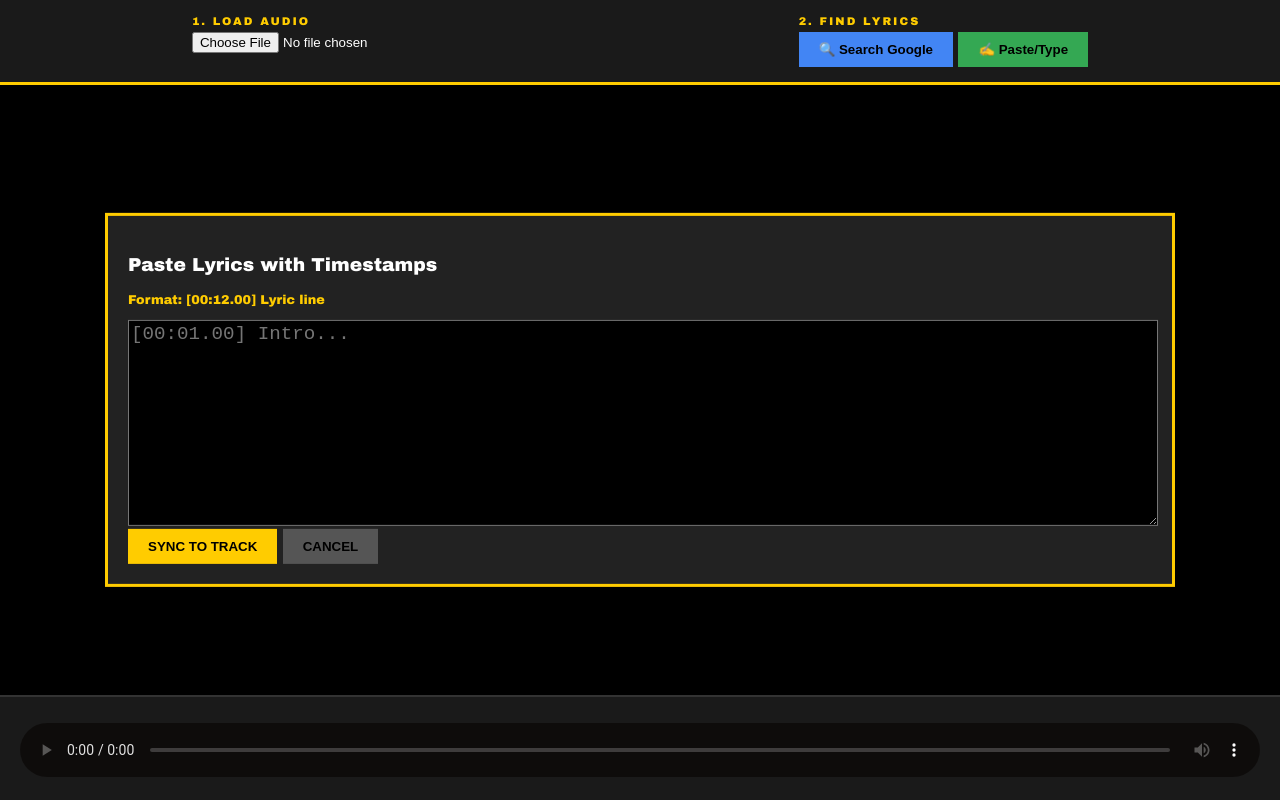
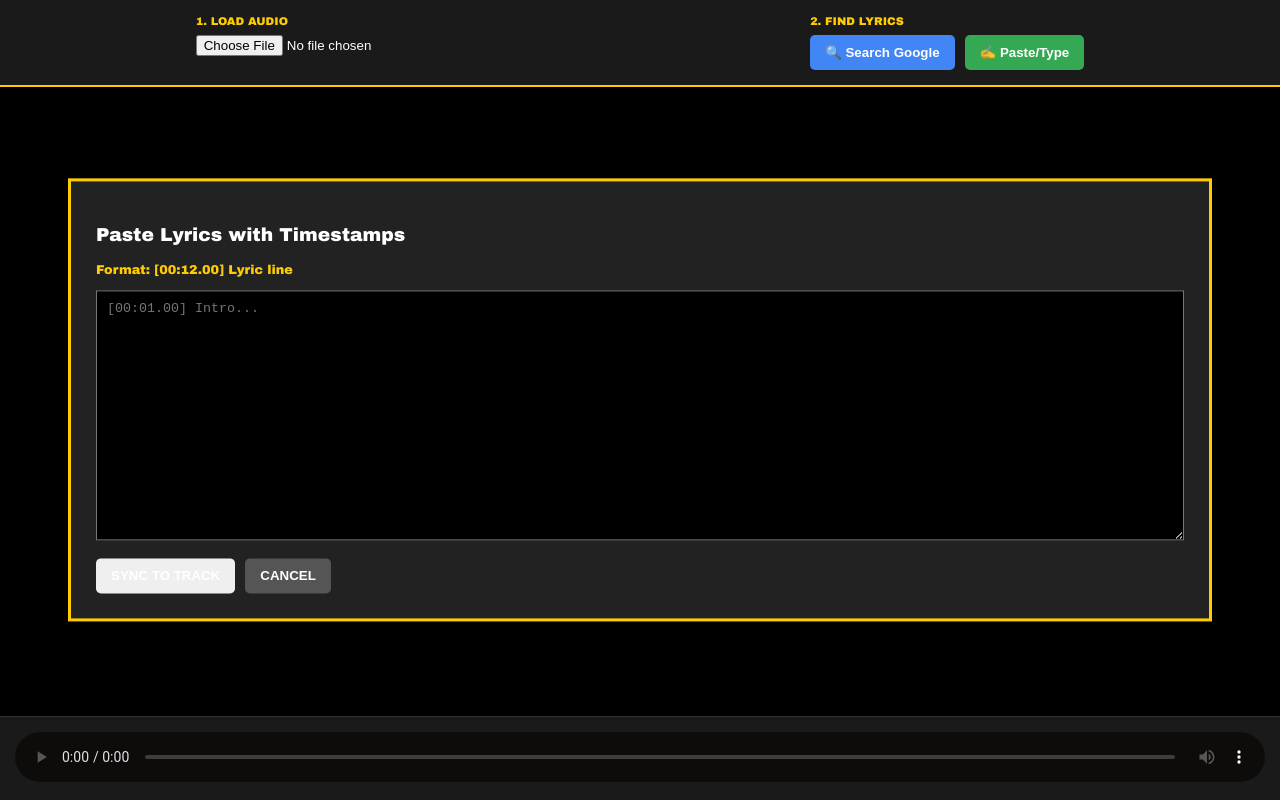
Before and after one commit to doultonrobson-dev/Giggers-Ass, a plain HTML site: page index.html in a window 1280 px wide. Both pictures are taken after a click on the button "✍️ Paste/Type". Drawn offline with Linux system fonts and the light colour scheme.

Commit message:
Refactor CSS styles for consistency and clarity

```diff
--- a/style.css
+++ b/style.css
@@ -1,79 +1,47 @@
 :root {
-    --bg: #000000;
-    --accent: #ffcc00; /* High visibility Gold */
+    --bg: #000;
+    --accent: #ffcc00;
     --surface: #1a1a1a;
 }
 
-body {
-    margin: 0;
-    background: var(--bg);
-    color: white;
-    font-family: 'Arial Black', sans-serif;
-}
+body { margin: 0; background: var(--bg); color: #fff; font-family: 'Arial Black', sans-serif; overflow: hidden; }
 
-.stage-container {
-    display: flex;
-    flex-direction: column;
-    height: 100vh;
-}
+.stage-container { display: flex; flex-direction: column; height: 100vh; }
 
-/* Control Deck - Top 20% */
 .control-deck {
     background: var(--surface);
     display: flex;
     justify-content: space-around;
     padding: 15px;
-    border-bottom: 3px solid var(--accent);
+    border-bottom: 2px solid var(--accent);
 }
 
-.input-box { display: flex; flex-direction: column; gap: 5px; }
-label { font-size: 0.7rem; color: var(--accent); letter-spacing: 2px; }
+.input-box { display: flex; flex-direction: column; gap: 8px; }
+label { font-size: 0.7rem; color: var(--accent); }
 
-/* Lyric Monitor - Middle 60% */
+.btn-group { display: flex; gap: 10px; }
+button { border: none; padding: 10px 15px; color: white; font-weight: bold; border-radius: 5px; cursor: pointer; }
+
 .lyric-monitor {
     flex: 1;
     display: flex;
     flex-direction: column;
     align-items: center;
     justify-content: center;
+    padding: 20px;
     text-align: center;
-    padding: 20px;
 }
 
-#trackName { font-size: 1rem; color: #666; margin-bottom: 20px; }
+#trackName { font-size: 0.9rem; letter-spacing: 2px; color: #555; margin-bottom: 10px; }
+#lyricDisplay { font-size: 4.5rem; line-height: 1.1; text-transform: uppercase; }
 
-#displayWrapper {
-    width: 100%;
-    max-width: 900px;
-    min-height: 200px;
+.transport-bar { background: var(--surface); padding: 15px; border-top: 1px solid #333; }
+audio { width: 100%; filter: invert(1); height: 50px; }
+
+/* The Modal for Pasting */
+.modal {
+    position: fixed; top: 50%; left: 50%; transform: translate(-50%, -50%);
+    background: #222; padding: 25px; border: 3px solid var(--accent); width: 85%; z-index: 1000;
 }
-
-#lyricDisplay {
-    font-size: 4rem; /* HUGE for stage visibility */
-    line-height: 1.2;
-    transition: all 0.2s ease;
-}
-
-/* Transport Bar - Bottom 20% */
-.transport-bar {
-    background: var(--surface);
-    padding: 20px;
-    border-top: 2px solid #333;
-}
-
-audio { width: 100%; filter: invert(1); height: 60px; }
-
-/* Modal for Manual Entry */
-.modal {
-    position: fixed;
-    top: 50%; left: 50%;
-    transform: translate(-50%, -50%);
-    background: #222;
-    padding: 20px;
-    border: 3px solid var(--accent);
-    z-index: 100;
-    width: 80%;
-}
-
-textarea { width: 100%; height: 200px; background: #000; color: #fff; font-size: 1.2rem; }
-button { background: var(--accent); border: none; padding: 10px 20px; font-weight: bold; cursor: pointer; }
+textarea { width: 100%; height: 250px; background: #000; color: #fff; font-family: monospace; padding: 10px; box-sizing: border-box; }
+.modal-buttons { display: flex; gap: 10px; margin-top: 15px; }
```
